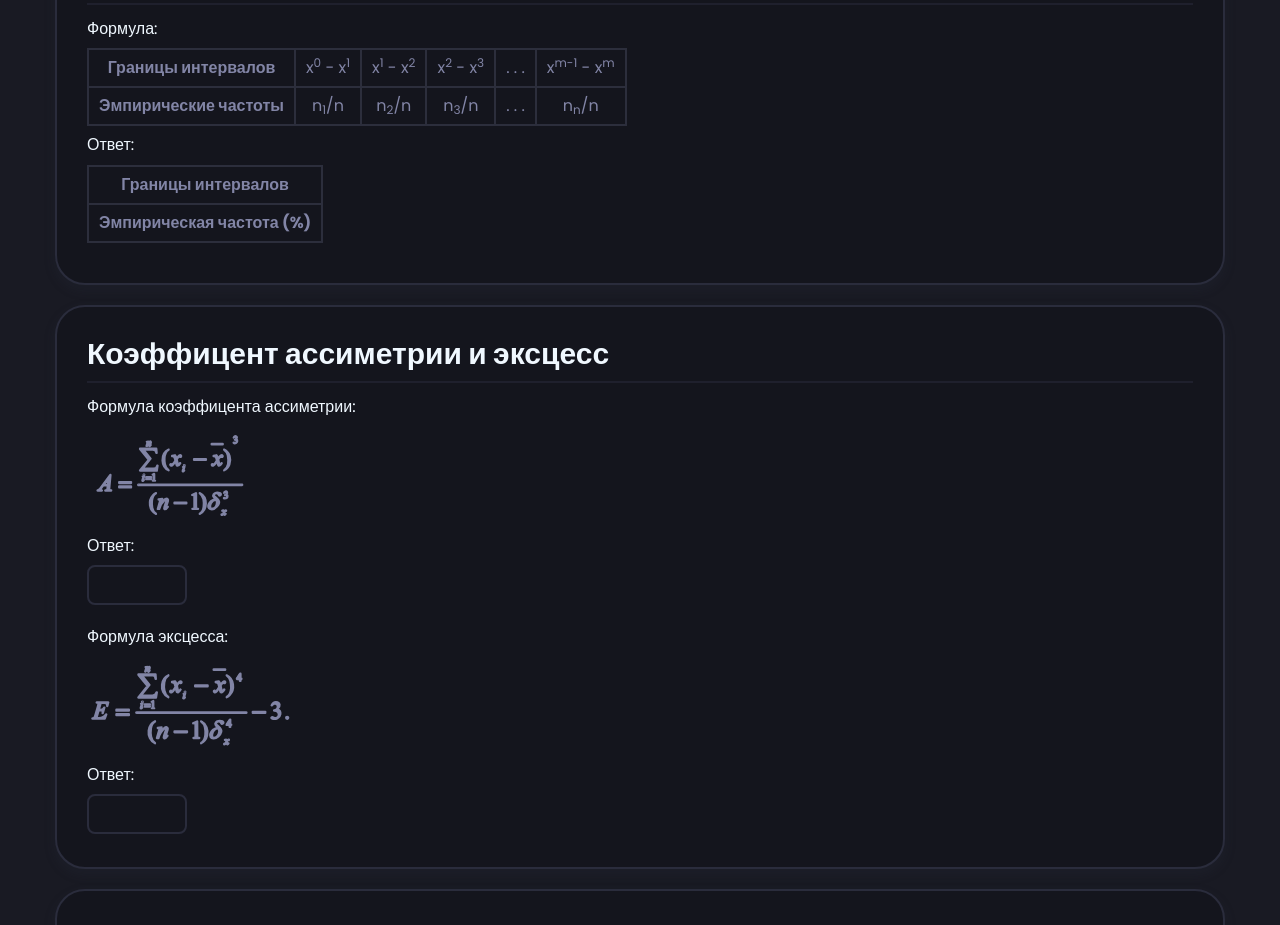
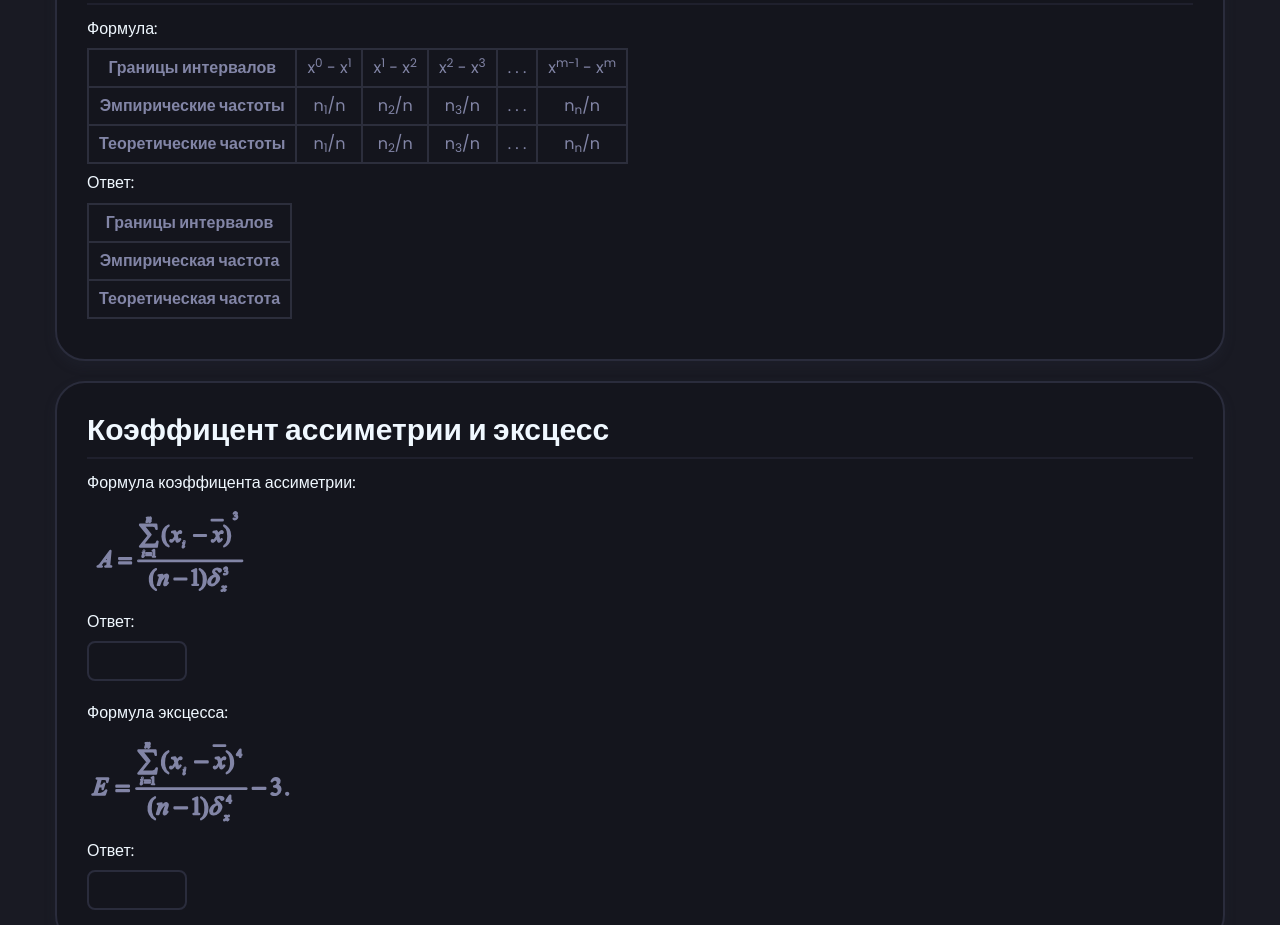
Before and after one commit to Kantemir000/MathCub, a React (Create React App) app in the folder MathCub/: page / in a window 1280 px wide. Shown: the part 1080-2005 px from the top of the page. Built offline with nearby package versions, Linux system fonts and the light colour scheme.

Commit message:
lab3 completed
я не менял табличку с формулами, там че то ваще жесть какие они длинные)
сразу в мейн коммичу, потому что по расчетам все правильно

```diff
--- a/MathCub/src/Home/Cards/EmpiricalDistributionLawCard.js
+++ b/MathCub/src/Home/Cards/EmpiricalDistributionLawCard.js
@@ -25,6 +25,14 @@ const DistributionFormulaTable = () => {
                 <StyledTableCell>. . .</StyledTableCell>
                 <StyledTableCell>n<sub>n</sub>/n</StyledTableCell>
             </tr>
+            <tr>
+                <StyledTableLineTitle>Теоретические частоты</StyledTableLineTitle>
+                <StyledTableCell>n<sub>1</sub>/n</StyledTableCell>
+                <StyledTableCell>n<sub>2</sub>/n</StyledTableCell>
+                <StyledTableCell>n<sub>3</sub>/n</StyledTableCell>
+                <StyledTableCell>. . .</StyledTableCell>
+                <StyledTableCell>n<sub>n</sub>/n</StyledTableCell>
+            </tr>
         </Table>
     )
 }
@@ -42,9 +50,15 @@ const AnswerTable = () => {
                 ))}
             </tr>
             <tr>
-                <StyledTableLineTitle>Эмпирическая частота (%)</StyledTableLineTitle>
+                <StyledTableLineTitle>Эмпирическая частота</StyledTableLineTitle>
                 {intervals.map((interval, index) => (
                     <StyledAnswerTableCell key={index}>{interval.percent}</StyledAnswerTableCell>
+                ))}
+            </tr>
+            <tr>
+                <StyledTableLineTitle>Теоретическая частота</StyledTableLineTitle>
+                {intervals.map((interval, index) => (
+                    <StyledAnswerTableCell key={index}>{interval.probability}</StyledAnswerTableCell>
                 ))}
             </tr>
         </Table>
--- /dev/null
+++ b/MathCub/src/Home/formulas/cumulativeNormalDistribution.js
@@ -0,0 +1,18 @@
+function cumulativeNormalDistribution(x) {
+    const a1 =  0.254829592;
+    const a2 = -0.284496736;
+    const a3 =  1.421413741;
+    const a4 = -1.453152027;
+    const a5 =  1.061405429;
+    const p  =  0.3275911;
+
+    const sign = (x < 0) ? -1 : 1;
+    x = Math.abs(x) / Math.sqrt(2.0);
+
+    const t = 1.0 / (1.0 + p * x);
+    const y = ((((a5 * t + a4) * t) + a3) * t + a2) * t + a1;
+
+    return 0.5 * (1.0 + sign * y);
+}
+
+export default cumulativeNormalDistribution
--- a/MathCub/src/Home/formulas/distributionIntervals.js
+++ b/MathCub/src/Home/formulas/distributionIntervals.js
@@ -1,3 +1,5 @@
+import calculateProbabilityForInterval from "./probabilityForInterval";
+
 function distributionIntervals(inputs) {
     const maxValue = Math.max(...inputs);
     const minValue = Math.min(...inputs);
@@ -11,7 +13,7 @@ function distributionIntervals(inputs) {
     let percentInInterval;
 
     for (let i = 0; i < intervalCount; i++) {
-        intervalEnd = intervalStart + deltaValue - 0.01; // Изменено здесь
+        intervalEnd = intervalStart + deltaValue - 0.01;
 
         if (i === intervalCount - 1) {
             intervalEnd = maxValue;
@@ -24,16 +26,19 @@ function distributionIntervals(inputs) {
         percentInInterval = (countInInterval / inputs.length);
 
         if (percentInInterval > 0) {
+            const probability = calculateProbabilityForInterval(start, end);
             intervals.push({
                 start: start.toFixed(2),
                 end: end.toFixed(2),
                 count: countInInterval,
                 percent: percentInInterval.toFixed(2),
+                probability: probability.toFixed(2),
             });
         }
 
-        intervalStart = intervalEnd + 0.01; // Изменено здесь
+        intervalStart = intervalEnd + 0.01;
     }
     return intervals;
 }
-export default distributionIntervals;
+
+export default distributionIntervals
--- /dev/null
+++ b/MathCub/src/Home/formulas/probabilityForInterval.js
@@ -0,0 +1,19 @@
+import cumulativeNormalDistribution from "./cumulativeNormalDistribution";
+
+function calculateProbabilityForInterval(a, b) {
+    const integral = (f, a, b, n) => {
+        const h = (b - a) / n;
+        let sum = 0.5 * (f(a) + f(b));
+
+        for (let i = 1; i < n; i++) {
+            sum += f(a + i * h);
+        }
+
+        return sum * h;
+    };
+
+    const probability = integral(cumulativeNormalDistribution, a, b, 1000);
+    return probability;
+}
+
+export default calculateProbabilityForInterval
```
